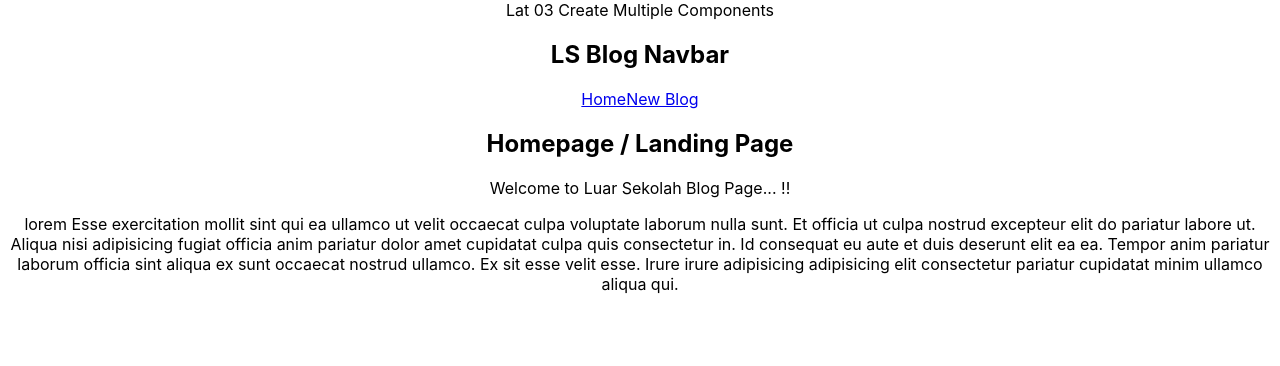
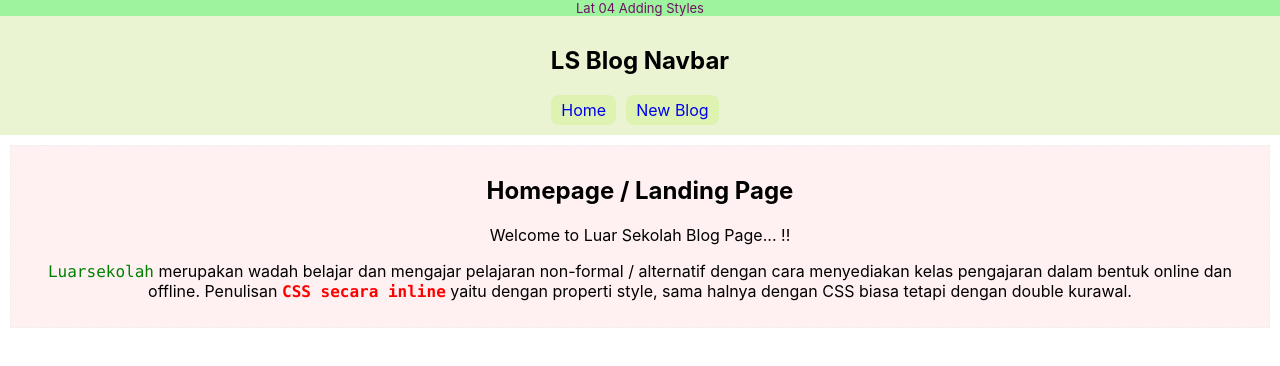
Before and after one commit to incyberz/belajar-react-js, a React (Create React App) app in the folder ls-blog/: page / in a window 1280 px wide. Shown: the top 366 px of the page. Built offline with nearby package versions, Linux system fonts and the light colour scheme.

Commit message:
React Tutorial 04 Adding Styles

```diff
--- a/ls-blog/src/App.css
+++ b/ls-blog/src/App.css
@@ -1,3 +1,48 @@
+/* ============================= */
+/* COMPONENT CLASS */
+/* ============================= */
 .App {
   text-align: center;
 }
+
+
+
+.Navbar{
+  background: rgb(234, 243, 210);
+  padding: 10px 0;
+}
+
+.Navbar .links a{
+  display: inline-block;
+  margin-right: 10px;
+  text-decoration: none;
+  background: rgb(222, 243, 178);
+  border-radius: 8px;
+  padding: 5px 10px;
+}
+
+.Navbar .links a:hover{
+  background: rgb(243, 135, 216);
+}
+
+
+.Home{
+  background: rgb(255, 240, 242);
+  border: dashed 1px #eee;
+  padding: 10px;
+}
+
+
+/* ============================= */
+/* REGULAR CLASS */
+/* ============================= */
+.judul-latihan{
+  color: rgb(112, 17, 97);
+  background: rgb(157, 243, 158);
+  font-size: small;
+  text-align: center;
+}
+
+.content{
+  padding: 10px;
+}
--- a/ls-blog/src/App.js
+++ b/ls-blog/src/App.js
@@ -3,7 +3,7 @@ import Navbar from "./Navbar";
 import Home from "./Home";
 
 function App() {
-  const judulLat = "Lat 03 Create Multiple Components";
+  const judulLat = "Lat 04 Adding Styles";
 
   return (
     <div className="App">
--- a/ls-blog/src/Home.js
+++ b/ls-blog/src/Home.js
@@ -4,14 +4,19 @@ const Home = () => {
       <h2>Homepage / Landing Page</h2>
       <p>Welcome to Luar Sekolah Blog Page... !!</p>
       <p>
-        lorem Esse exercitation mollit sint qui ea ullamco ut velit occaecat
-        culpa voluptate laborum nulla sunt. Et officia ut culpa nostrud
-        excepteur elit do pariatur labore ut. Aliqua nisi adipisicing fugiat
-        officia anim pariatur dolor amet cupidatat culpa quis consectetur in. Id
-        consequat eu aute et duis deserunt elit ea ea. Tempor anim pariatur
-        laborum officia sint aliqua ex sunt occaecat nostrud ullamco. Ex sit
-        esse velit esse. Irure irure adipisicing adipisicing elit consectetur
-        pariatur cupidatat minim ullamco aliqua qui.
+        <span style={{ color: "green", fontFamily: "consolas" }}>
+          Luarsekolah
+        </span>{" "}
+        merupakan wadah belajar dan mengajar pelajaran non-formal / alternatif
+        dengan cara menyediakan kelas pengajaran dalam bentuk online dan
+        offline. Penulisan{" "}
+        <span
+          style={{ color: "red", fontWeight: "bold", fontFamily: "consolas" }}
+        >
+          CSS secara inline
+        </span>{" "}
+        yaitu dengan properti style, sama halnya dengan CSS biasa tetapi dengan
+        double kurawal.
       </p>
     </nav>
   );
```
Also changed, not shown: 1 other file (tests, documents, lock files or other folders).
